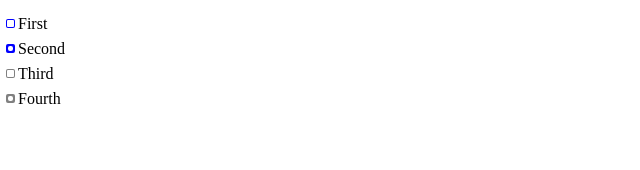
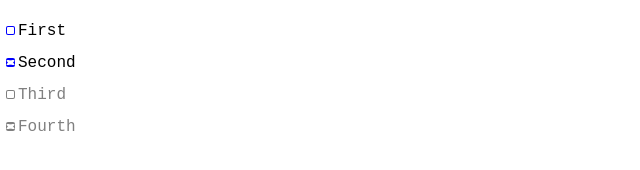
Before and after one commit to ArturHairullin/Homework, a plain HTML site: page customcheckbox.html in a window 1280 px wide. Shown: the whole page, without its empty margins (0-640 px from the left). Drawn offline with Linux system fonts and the light colour scheme.

Commit message:
Add files via upload

```diff
--- a/customcheckbox.html
+++ b/customcheckbox.html
@@ -2,35 +2,39 @@
 <html>
     <head>
         <style>
-            .check{
+            .check {
                 display: flex;
                 flex-direction: column;
 
 
 
+
             }
-            .check__box{
-                position: absolute;
+            .box__input {
+
                 appearance: none;
             }
-            .check__mark{
+            .check__box {
                 padding-left: 10px;
             }
-            .check__circle{
+            .box__input {
+
+                display: block;
                 position: relative;
-                left: -11px;
-                bottom: -12px;
+                left: -15px;
+                bottom: -16px;
                 width: 7px;
                 height: 7px;
                 background-color: white;
                 border-radius: 1px;
                 box-shadow:0 0 0 1px blue;
             }
-            .check__box:checked+.check__circle{
+            .box__input:checked  {
+
                 background-color: blue;
 
             }
-            .check__box:checked + .check__circle::after{
+            .box__input:checked::after {
                 content: "";
                 position: absolute;
                 border-radius: 40%;
@@ -41,22 +45,52 @@
                 width: 5px;
                 height: 5px;
                 background-color:white;
+                transform: skewY(45deg);
+                transform: skewX(45deg);
+
 
             }
-            .check__box:focus + .check__circle{
+            .box__input:checked::before {
+                content: "";
+                position: absolute;
+                border-radius: 40%;
+
+
+                top: 1px;
+                left: 1px;
+                width: 5px;
+                height: 5px;
+                background-color:white;
+                transform: skewY(-45deg);
+                transform: skewX(-45deg);
+
+
+            }
+            .box__input:focus {
 
                 box-shadow:0 0 0 1px blue, 0 0 0 2px rgb(14, 243, 63);
 
 
             }
-            .check__box:disabled + .check__circle{
+            .box__input:disabled {
 
             box-shadow: 0 0 0 1px gray;
             }
 
-            .check__box:disabled:checked + .check__circle{
+            .box__input:disabled:checked {
             background-color: gray;
             box-shadow: 0 0 0 1px gray;
+            }
+            .box__text {
+                font-family: 'Courier New', Courier, monospace;
+
+            }
+            .box__input:enabled +.box__text:hover {
+               color: blue;
+               font-size: large;
+            }
+            .box__input:disabled +.box__text{
+                color: gray;
             }
 
 
@@ -64,25 +98,22 @@
     </head>
     <body>
         <div class="check">
-            <label class="check__mark">
-                <input class="check__box" type="checkbox">
-                <div class="check__circle"></div>
-                First
+            <label class="check__box box">
+                <input class="box__input" type="checkbox">
+                <span class="box__text">First</span>
             </label>
-            <label class="check__mark">
-                <input class="check__box" type="checkbox" checked>
-                <div class="check__circle"></div>
-                Second
+
+            <label class="check__box box">
+                <input class="box__input" type="checkbox" checked>
+                <span class="box__text">Second</span>
             </label>
-            <label class="check__mark">
-                <input class="check__box" type="checkbox" disabled>
-                <div class="check__circle"></div>
-                Third
+            <label class="check__box box">
+                <input class="box__input" type="checkbox" disabled>
+                <span class="box__text">Third</span>
             </label>
-            <label class="check__mark">
-                <input class="check__box" type="checkbox" disabled checked>
-                <div class="check__circle"></div>
-                Fourth
+            <label class="check__box box">
+                <input class="box__input" type="checkbox" disabled checked>
+                <span class="box__text">Fourth</span>
             </label>
 
         </div>
```
